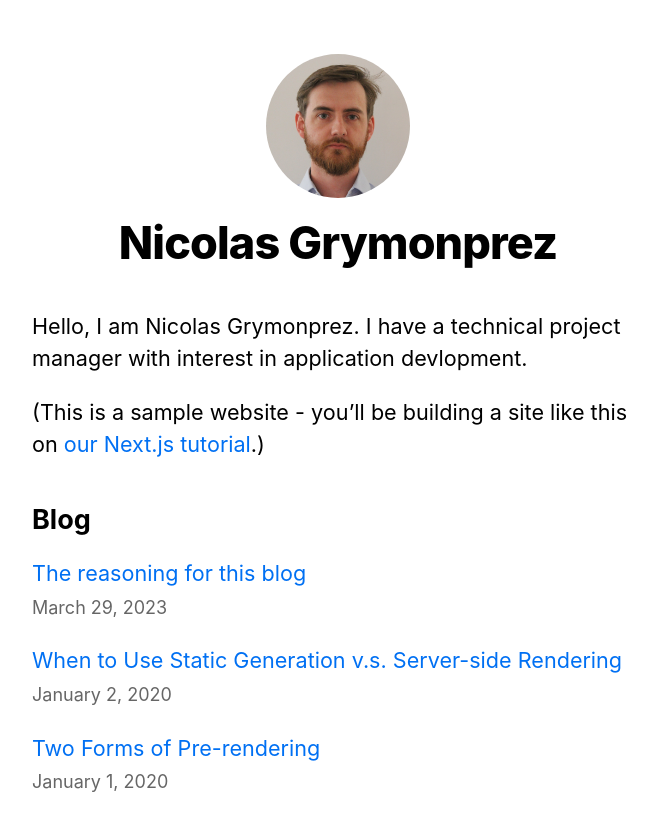
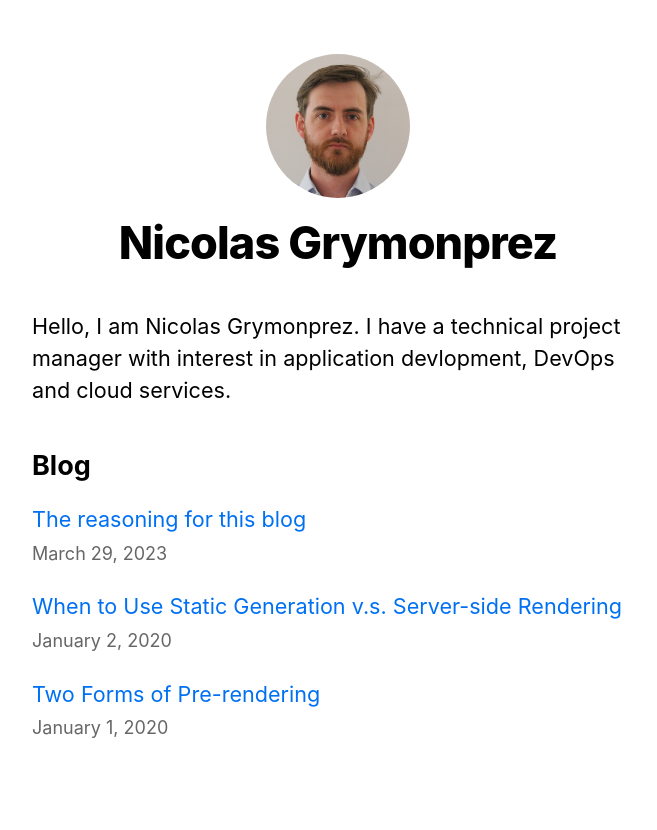
Before and after one commit to Nyc0/nextjs-blog, a Next.js app: page / in a window 1280 px wide. Shown: the top 830 px of the page, without its empty margins (302-959 px from the left). Built offline with nearby package versions, Linux system fonts and the light colour scheme.

Commit message:
Update the New post, WHY

```diff
--- a/pages/index.js
+++ b/pages/index.js
@@ -21,11 +21,7 @@ export default function Home({ allPostsData }) {
         <title>{siteTitle}</title>
       </Head>
       <section className={utilStyles.headingMd}>
-        <p>Hello, I am Nicolas Grymonprez. I have a technical project manager with interest in application devlopment.</p>
-        <p>
-          (This is a sample website - you’ll be building a site like this on{' '}
-          <a href="https://nextjs.org/learn">our Next.js tutorial</a>.)
-        </p>
+        <p>Hello, I am Nicolas Grymonprez. I have a technical project manager with interest in application devlopment, DevOps and cloud services.</p>
       </section>
 
       <section className={`${utilStyles.headingMd} ${utilStyles.padding1px}`}>
--- a/posts/the-reason.md
+++ b/posts/the-reason.md
@@ -5,12 +5,12 @@ date: '2023-03-29'
 
 Before leaving Cerner in September 2023, I was managing initiatives within our team. One of them was to replace our OneNote pages by a wiki / knowledge repository. We looked at multiple frameworks and ended up using **Hugo** as this was used within other organisations and it already had support. Setting one repositery up was complex, but I was hooked on trying it myself.
 
-This project restarted after seeing https://visawhen.com/nvc. I wanted to create something similar, and maybe become a template for anyone wanting to track data freely available online.
+This project restarted after seeing [visawhen.com](https://visawhen.com/nvc). I wanted to create something similar, and maybe become a template for anyone wanting to track data freely available online.
 
-My first step was to create this blog using **Next.js** and host this blog on **Github** and using **Github actions** to publish the static pages.
+My first step was to create this blog using **Next.js** and this [tutorial](https://nextjs.org/learn). I wanted to host this blog on **Github** and using **Github actions** to publish the static pages. I used the [following post](https://www.viget.com/articles/host-build-and-deploy-next-js-projects-on-github-pages/) to achieve it.
 
 My next steps will be:
-- Create a new page and menu
+- Create a new page (Resume, Visa data), and menu
 - Create a cronjob extracting data similar to visawhen
 - Display the information
 - Create a scheduled workflow to re-deploy the static pages
```
